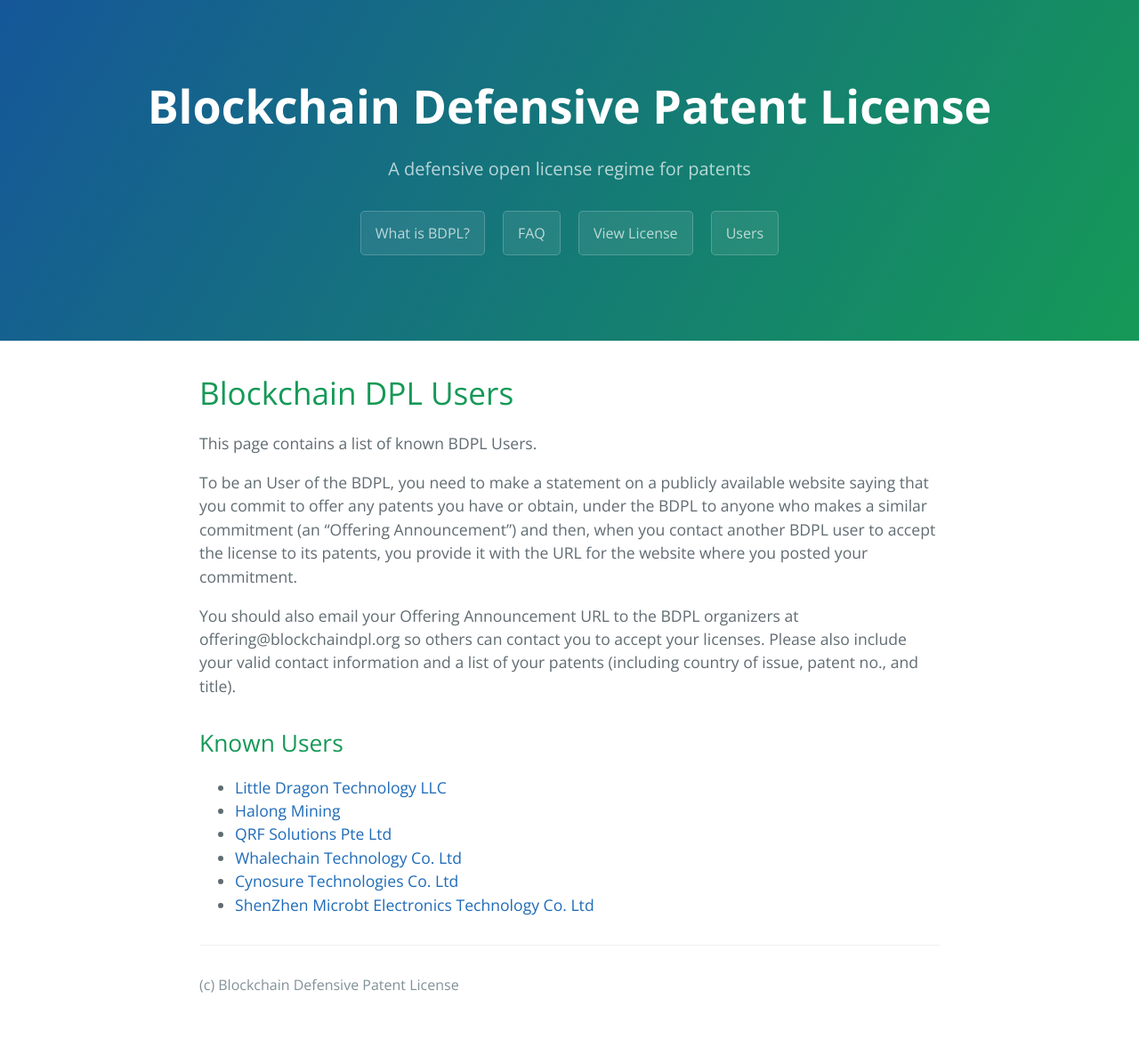
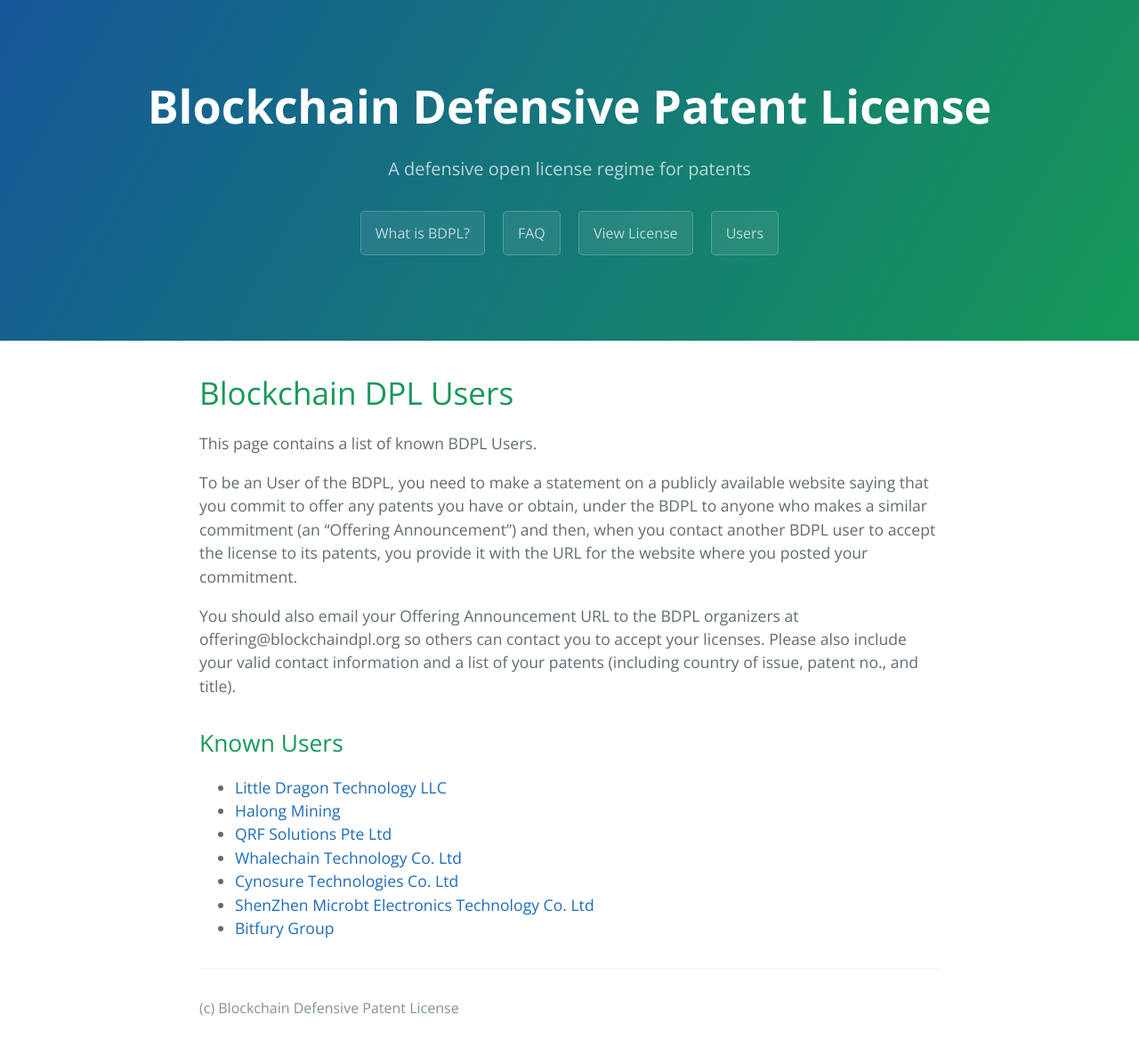
Before and after one commit to blockchaindpl/blockchaindpl.org, a Jekyll site: the page built from users.md, in a window 1280 px wide. Shown: the whole page at 89% size. Built offline with Jekyll 4.4.1, drawn with Linux system fonts in a browser that asks for light colours; our own code applies the rules of GitHub Pages for plain Markdown files; before the commit the page ends 1151 px from its top, so only the background shows below that.

Commit message:
Add Bitfury Group

```diff
--- a/users.md
+++ b/users.md
@@ -14,3 +14,4 @@ You should also email your Offering Announcement URL to the BDPL organizers at o
   - [Whalechain Technology Co. Ltd](https://whale-tw.com/en/whale-blockchain-based-en/bdpl-offering-announcement/)
   - [Cynosure Technologies Co. Ltd](http://www.cynosure-chain.com/en/news_show.php?id=46)
   - [ShenZhen Microbt Electronics Technology Co. Ltd](http://www.microbt.com/license_bdpl.html)
+  - [Bitfury Group](https://bitfury.com/content/downloads/4_30_18_bitfury_bpdl_announcement.pdf)
```
